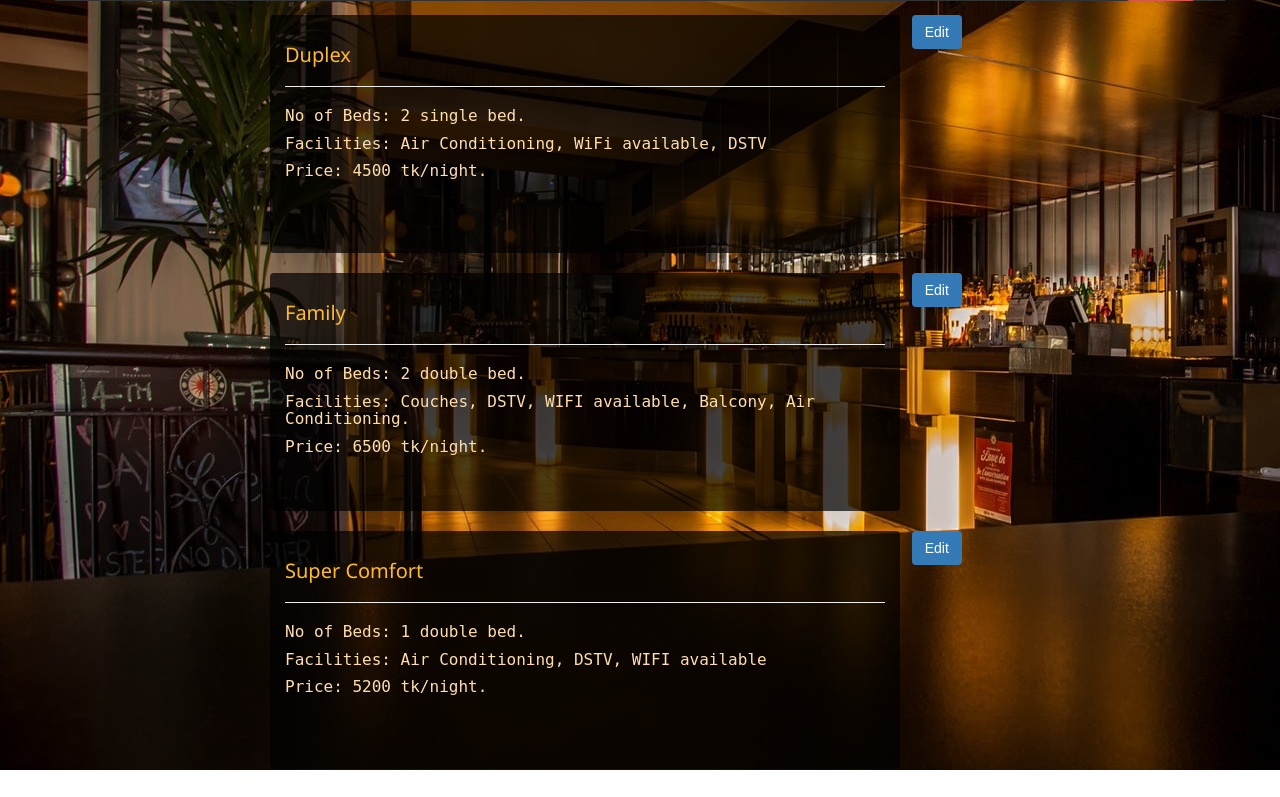
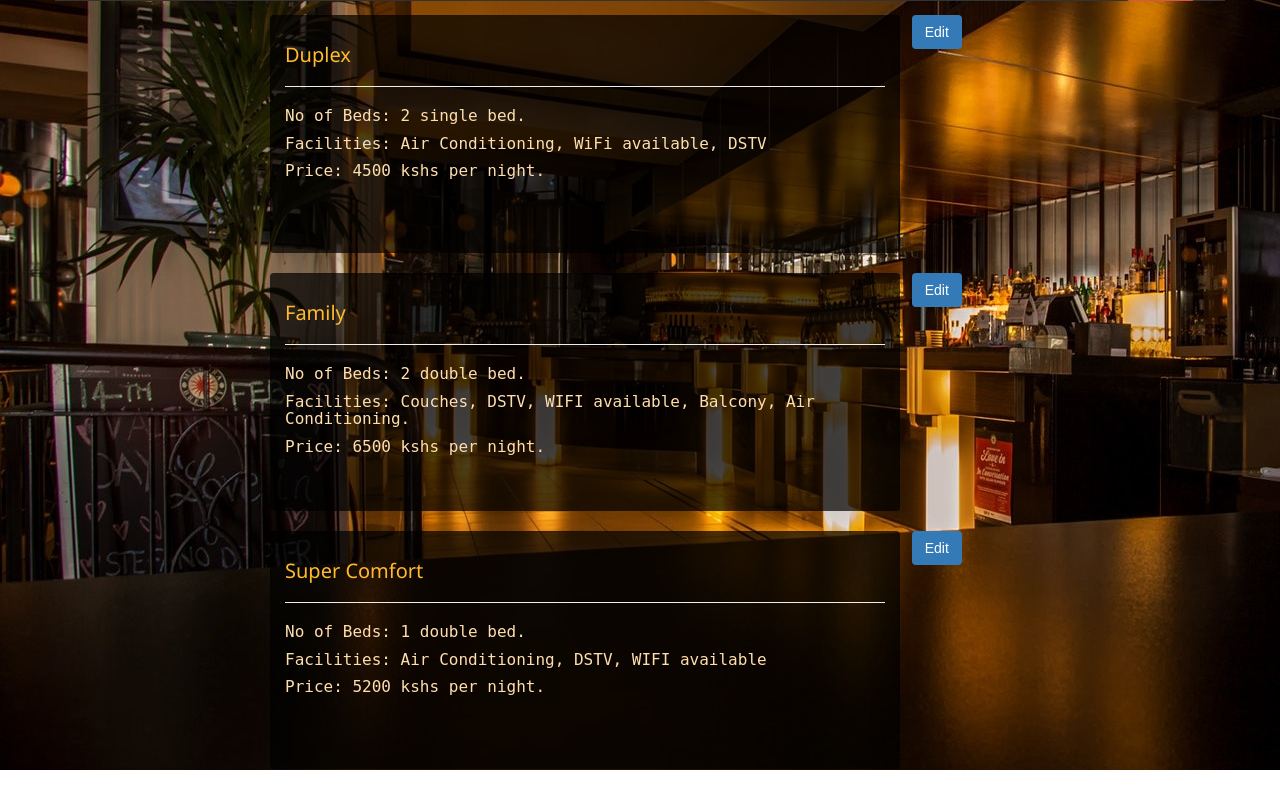
Before and after one commit to HansNdegwa/Nandasaba_Hotel_and_Resort, a PHP site: page /show_room_cat.php in a window 1280 px wide. Shown: the part 230-1027 px from the top of the page. Run offline with PHP 8.4, Linux system fonts and the light colour scheme; data comes from the database, SQL or seed files in the repository; some libraries are stand-ins or nearby versions.

Commit message:
Update show_room_cat.php

```diff
--- a/show_room_cat.php
+++ b/show_room_cat.php
@@ -73,7 +73,7 @@ $user=new User();
                                 <h4>".$row['roomname']."</h4><hr>
                                 <h6>No of Beds: ".$row['no_bed']." ".$row['bedtype']." bed.</h6>
                                 <h6>Facilities: ".$row['facility']."</h6>
-                                <h6>Price: ".$row['price']." tk/night.</h6>
+                                <h6>Price: ".$row['price']." kshs per night.</h6>
                             </div>
                             &nbsp;&nbsp;
                             <a href='admin/edit_room_cat.php?roomname=".$row['roomname']."'><button class='btn btn-primary button'>Edit</button></a>
```
